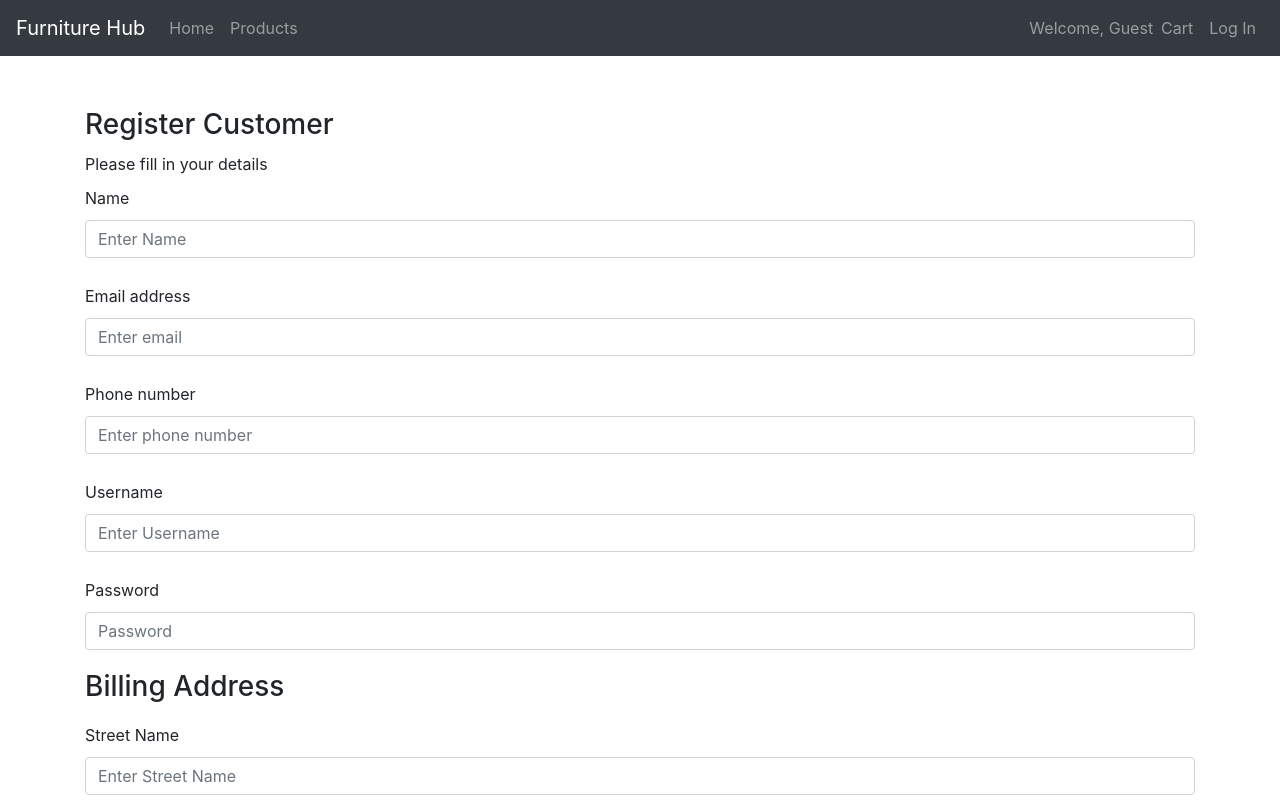
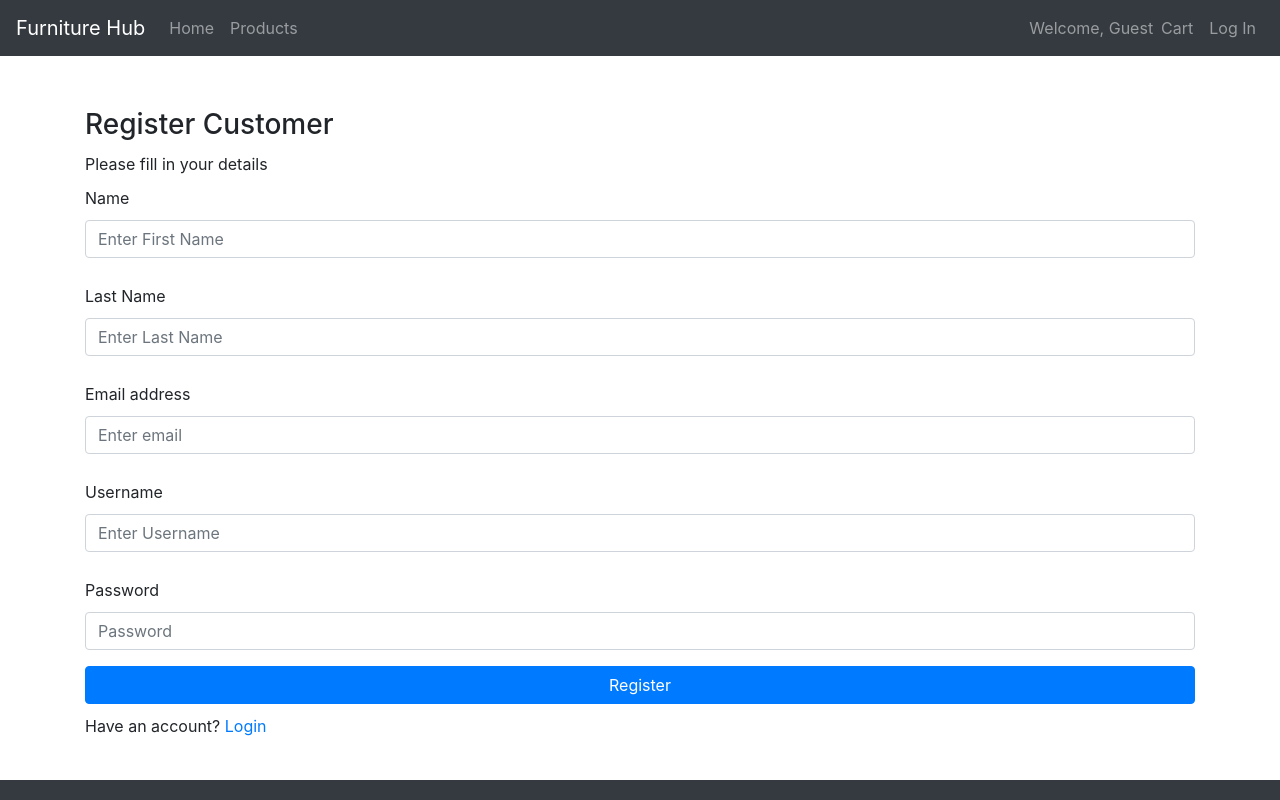
Before and after one commit to mathiast3/ecommerce-project, a React (Create React App) app in the folder frontend/: page /register in a window 1280 px wide. Shown: the top 800 px of the page. Built offline with nearby package versions, Linux system fonts and the light colour scheme; no server answers.

Commit message:
register user works

```diff
--- /dev/null
+++ b/frontend/src/actions/auth.js
@@ -0,0 +1,93 @@
+import {
+  LOGIN_SUCCESS,
+  LOGIN_ERROR,
+  LOG_OUT,
+  REGISTER_SUCCESS,
+  REGISTER_ERROR,
+} from "./types";
+import { getAllUsersWORedux } from "../api/getAllUsers";
+import { createUserWORedux } from "../api/createUser";
+
+export const loginUser = ({ email, password }) => async (dispatch) => {
+  try {
+    let allUsers = await getAllUsersWORedux();
+    let found = false;
+    let user;
+
+    while (!found) {
+      let u;
+      for (u in allUsers) {
+        if (allUsers[u].email === email && allUsers[u].password === password) {
+          found = !found;
+          user = allUsers[u];
+        }
+      }
+    }
+
+    found
+      ? dispatch(setLoginSuccess(user))
+      : dispatch(setLoginError("User not found"));
+  } catch (err) {
+    dispatch(setLoginError(err));
+  }
+};
+
+// future work: validation the user does not already exist
+export const registerUser = ({
+  firstName,
+  lastName,
+  email,
+  username,
+  password,
+}) => async (dispatch) => {
+  try {
+    let newUser = await createUserWORedux({
+      firstName,
+      lastName,
+      email,
+      username,
+      password,
+    });
+    if (newUser) {
+      dispatch(setRegisterSuccess());
+      dispatch(setLoginSuccess(newUser));
+    } else {
+      dispatch(setRegisterError("Unable to register user"));
+    }
+  } catch (err) {
+    dispatch(setRegisterError(err));
+  }
+};
+
+export const logoutUser = () => {
+  return {
+    type: LOG_OUT,
+  };
+};
+
+const setLoginSuccess = (data) => {
+  return {
+    type: LOGIN_SUCCESS,
+    payload: data,
+  };
+};
+
+const setLoginError = (err) => {
+  return {
+    type: LOGIN_ERROR,
+    payload: err,
+  };
+};
+
+const setRegisterSuccess = () => {
+  return {
+    type: REGISTER_SUCCESS,
+  };
+};
+
+const setRegisterError = (err) => {
+  return {
+    type: REGISTER_ERROR,
+    payload: err,
+  };
+};
--- a/frontend/src/actions/types.js
+++ b/frontend/src/actions/types.js
@@ -24,4 +24,7 @@ export const LOGIN_SUCCESS = "LOGIN_SUCCESS";
 export const LOGIN_ERROR = "LOGIN_ERROR";
 export const LOG_OUT = "LOG_OUT";
 
+export const REGISTER_SUCCESS = "REGISTER_SUCCESS";
+export const REGISTER_ERROR = "REGISTER_ERROR";
+
 export const SET_IS_ADMIN = "SET_IS_ADMIN";
--- a/frontend/src/api/getAllUsers.js
+++ b/frontend/src/api/getAllUsers.js
@@ -11,8 +11,6 @@ export const getAllUsers = () => async (dispatch) => {
     .catch((error) => dispatch(fetchError(error)));
 };
 
-export default getAllUsers;
-
 export const getAllUsersWORedux = () => {
   const src = `${URI}/allUsers`;
   return axios
--- a/frontend/src/components/AdminDashboard/AdminDashboard.js
+++ b/frontend/src/components/AdminDashboard/AdminDashboard.js
@@ -1,6 +1,6 @@
 import { connect } from "react-redux";
 import { Link, withRouter } from "react-router-dom";
-import { logoutUser } from "../../actions/login.js";
+import { logoutUser } from "../../actions/auth.js";
 
 export const AdminDashboard = (props) => {
   const { name } = props;
--- a/frontend/src/components/Login/Login.js
+++ b/frontend/src/components/Login/Login.js
@@ -5,7 +5,7 @@ import { useForm } from "react-hook-form";
 import { useHistory, withRouter, Link } from "react-router-dom";
 import { showError } from "../../utils/errors";
 import { CenterContent } from "../shared/styles/Auth";
-import { loginUser } from "../../actions/login";
+import { loginUser } from "../../actions/auth";
 // Props will be sent from action creaors, map state to props via redux stroe
 //user
 const Login = ({ history, loginUser, loading, error, loggedIn, isAdmin }) => {
--- a/frontend/src/components/Nav/Nav.js
+++ b/frontend/src/components/Nav/Nav.js
@@ -2,7 +2,7 @@ import { connect } from "react-redux";
 import { Navbar, Nav } from "react-bootstrap";
 import { withRouter } from "react-router-dom";
 import "./Nav.css";
-import { logoutUser } from "../../actions/login.js";
+import { logoutUser } from "../../actions/auth.js";
 export const NavComponent = (props) => {
   const { isAdmin, loggedIn, name, dataLoaded } = props;
 
@@ -19,8 +19,8 @@ export const NavComponent = (props) => {
   const handleLogInOut = () => {
     if (loggedIn) {
       props.logoutUser();
-      props.history.push("/");
     }
+    props.history.push("/");
   };
 
   const renderAdmin = () => {
--- a/frontend/src/components/Register/Register.js
+++ b/frontend/src/components/Register/Register.js
@@ -1,83 +1,151 @@
 import { connect } from "react-redux";
 import { Form, Button, Container, Spinner, Alert } from "react-bootstrap";
 import { useForm } from "react-hook-form";
-import { useHistory, Link } from "react-router-dom";
+import { useHistory, withRouter, Link } from "react-router-dom";
 import { CenterContent } from "../shared/styles/Auth";
 import { showError } from "../../utils/errors";
+import { useState, useEffect } from "react";
+import { registerUser } from "../../actions/auth";
+//user
+export const Register = ({
+  history,
+  registerUser,
+  loading,
+  error,
+  loggedIn,
+}) => {
+  useEffect(() => {
+    if (loggedIn) {
+      // need an isAdmin check?
+      history.push("/home");
+    }
+  });
 
-export const Register = ({ registerUser, loading, user, error }) => {
-  let history = useHistory();
-  const initialValues = {
-    name: "",
+  const [user, setUser] = useState({
+    firstName: "",
+    lastName: "",
     email: "",
-    phone: "",
     username: "",
     password: "",
-    street: "",
-    city: "",
-    state: "",
+  });
+
+  const handleSubmit = (e) => {
+    e.preventDefault();
+    registerUser({
+      firstName: user.firstName,
+      lastName: user.lastName,
+      email: user.email,
+      username: user.username,
+      password: user.password,
+    });
   };
 
-  const { register, handleSubmit, formState, errors, reset } = useForm({
-    defaultValues: { ...initialValues },
-    mode: "onChange",
-  });
+  const handleChange = (e) => {
+    const name = e.target.name;
+    const value = e.target.value;
+    setUser((u) => ({
+      ...u,
+      [name]: value,
+    }));
+  };
+  // let history = useHistory();
+  // const initialValues = {
+  //   name: "",
+  //   email: "",
+  //   phone: "",
+  //   username: "",
+  //   password: "",
+  //   street: "",
+  //   city: "",
+  //   state: "",
+  // };
 
-  const onSubmit = (data) => {
-    console.log(data);
-    //registerUser function from action creator
-    // registerUser(data).then((res) => {
-    //   if (res.status === 200) {
-    reset(initialValues);
-    history.push("/");
-    //   }
-    // });
-  };
+  // const { register, handleSubmit, formState, errors, reset } = useForm({
+  //   defaultValues: { ...initialValues },
+  //   mode: "onChange",
+  // });
+
+  // const onSubmit = (data) => {
+  //   console.log(data);
+  //   //registerUser function from action creator
+  //   // registerUser(data).then((res) => {
+  //   //   if (res.status === 200) {
+  //   reset(initialValues);
+  //   history.push("/");
+  //   //   }
+  //   // });
+  // };
 
   return (
     <CenterContent>
       <Container>
-        {error && <Alert variant="danger">{error}</Alert>}
-        {user && <Alert variant="success">Successfully registered!</Alert>}
+        {/* {error && <Alert variant="danger">{error}</Alert>}
+        {user && <Alert variant="success">Successfully registered!</Alert>} */}
 
         <h3>Register Customer</h3>
         <div>Please fill in your details</div>
-        <Form onSubmit={handleSubmit(onSubmit)}>
+        <Form onSubmit={handleSubmit}>
           <Form.Group controlId="formBasicUsername">
             <Form.Label>Name</Form.Label>
             <Form.Control
               type="text"
-              name="name"
-              placeholder="Enter Name"
-              ref={register({
-                required: "Name is required",
-                minLength: {
-                  value: 2,
-                  message: "Must be at least 2 chars long",
-                },
-              })}
+              name="firstName"
+              value={user.firstName}
+              onChange={handleChange}
+              placeholder="Enter First Name"
+              required
+              // ref={register({
+              //   required: "Name is required",
+              //   minLength: {
+              //     value: 2,
+              //     message: "Must be at least 2 chars long",
+              //   },
+              // })}
             />
           </Form.Group>
-          {showError("name", errors)}
+          {/* {showError("name", errors)} */}
+
+          <Form.Group controlId="formBasicUsername">
+            <Form.Label>Last Name</Form.Label>
+            <Form.Control
+              type="text"
+              name="lastName"
+              value={user.lastName}
+              onChange={handleChange}
+              required
+              placeholder="Enter Last Name"
+              // ref={register({
+              //   required: "Name is required",
+              //   minLength: {
+              //     value: 2,
+              //     message: "Must be at least 2 chars long",
+              //   },
+              // })}
+            />
+          </Form.Group>
+          {/* {showError("name", errors)} */}
 
           <Form.Group controlId="formBasicEmail">
             <Form.Label>Email address</Form.Label>
             <Form.Control
               type="email"
               name="email"
+              value={user.email}
+              onChange={handleChange}
               placeholder="Enter email"
-              ref={register({
-                required: "Email is required",
-                pattern: {
-                  value: /^[A-Z0-9._%+-]+@[A-Z0-9.-]+\.[A-Z]{2,4}$/i,
-                  message: "Invalid email address format",
-                },
-              })}
+              required
+              // ref={register({
+              //   required: "Email is required",
+              //   pattern: {
+              //     value: /^[A-Z0-9._%+-]+@[A-Z0-9.-]+\.[A-Z]{2,4}$/i,
+              //     message: "Invalid email address format",
+              //   },
+              // })}
             />
           </Form.Group>
-          {showError("email", errors)}
+          {/* {showError("email", errors)} */}
 
-          <Form.Group controlId="formBasicPhone">
+          {/* <Form.Group controlId="formBasicPhone">
             <Form.Label>Phone number</Form.Label>
             <Form.Control
               type="number"
@@ -92,43 +160,49 @@ export const Register = ({ registerUser, loading, user, error }) => {
               })}
             />
           </Form.Group>
-          {showError("phone", errors)}
+          {showError("phone", errors)} */}
 
           <Form.Group controlId="formBasicUsername">
             <Form.Label>Username</Form.Label>
             <Form.Control
               type="text"
               name="username"
+              value={user.username}
+              onChange={handleChange}
+              required
               placeholder="Enter Username"
-              ref={register({
-                required: "Username is required",
-                minLength: {
-                  value: 2,
-                  message: "Must be at least 2 chars long",
-                },
-              })}
+              // ref={register({
+              //   required: "Username is required",
+              //   minLength: {
+              //     value: 2,
+              //     message: "Must be at least 2 chars long",
+              //   },
+              // })}
             />
           </Form.Group>
-          {showError("username", errors)}
+          {/* {showError("username", errors)} */}
 
           <Form.Group controlId="formBasicPassword">
             <Form.Label>Password</Form.Label>
             <Form.Control
               type="password"
               name="password"
+              value={user.password}
+              onChange={handleChange}
               placeholder="Password"
-              ref={register({
-                required: "Password is required",
-                minLength: {
-                  value: 7,
-                  message: "Must be at least 7 chars long",
-                },
-              })}
+              required
+              // ref={register({
+              //   required: "Password is required",
+              //   minLength: {
+              //     value: 7,
+              //     message: "Must be at least 7 chars long",
+              //   },
+              // })}
             />
           </Form.Group>
-          {showError("password", errors)}
+          {/* {showError("password", errors)} */}
 
-          <h3>Billing Address</h3>
+          {/* <h3>Billing Address</h3>
 
           <Form.Group controlId="formBasicStreet">
             <Form.Label>Street Name</Form.Label>
@@ -196,13 +270,13 @@ export const Register = ({ registerUser, loading, user, error }) => {
               })}
             />
           </Form.Group>
-          {showError("state", errors)}
+          {showError("state", errors)} */}
 
           <Button
             block
             variant="primary"
             type="submit"
-            disabled={!formState.isValid}
+            // disabled={!formState.isValid}
           >
             {loading ? (
               <Spinner animation="border" variant="light" />
@@ -219,8 +293,16 @@ export const Register = ({ registerUser, loading, user, error }) => {
   );
 };
 
-const mapStateToProps = (state) => ({});
+const mapStateToProps = (state) => {
+  const { admin, user } = state;
+  return {
+    loggedIn: admin.loggedIn,
+  };
+};
 
-const mapDispatchToProps = {};
+const mapDispatchToProps = { registerUser };
 
-export default connect(mapStateToProps, mapDispatchToProps)(Register);
+export default connect(
+  mapStateToProps,
+  mapDispatchToProps
+)(withRouter(Register));
```
Also changed, not shown: frontend/src/actions/login.js (deleted, +0 -50 lines), frontend/src/api/createUser.js (+11 -2 lines), frontend/src/components/App/App.js (+15 -15 lines), frontend/src/reducers/adminReducer.js (+8 -0 lines).
